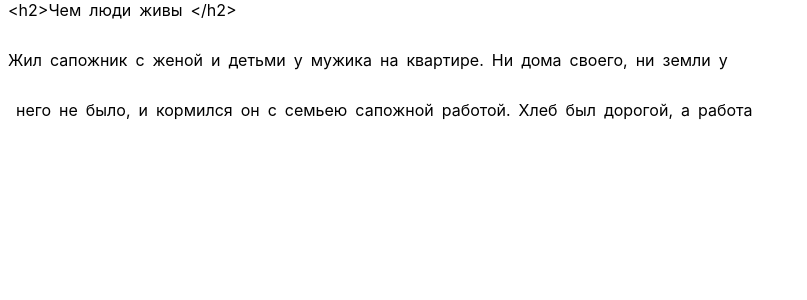
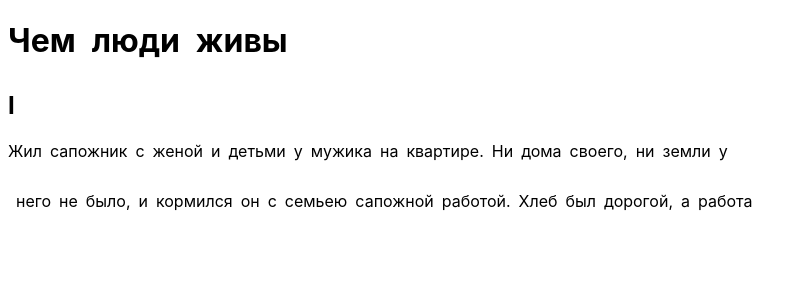
Before and after one commit to MrRisoni/polyglot, a React (Create React App) app: page / in a window 1280 px wide. Shown: the top 300 px of the page, without its empty margins (0-807 px from the left). Built offline with nearby package versions, Linux system fonts and the light colour scheme.

Commit message:
render html

```diff
--- a/src/App.js
+++ b/src/App.js
@@ -11,6 +11,11 @@ class App extends Component {
         "Жил" : "lived" ,
         "сапожник" : "shoemaker",
         "сапожной" :  "shoemaker",
+        "люди" : "Menschen",
+        "мужика" : "wife",
+        "квартире" : "Quartier",
+        "дома" : "house",
+        "своего" : "of his"
 
     }
   }
@@ -19,7 +24,8 @@ class App extends Component {
 
   render() {
 
-    let txt = "<h2>Чем люди живы </h2><br>";
+    let txt = "<h1>Чем </h1> <h1>люди </h1> <h1>живы </h1> <br>";
+    txt += "<h2>I</h2> <br>";
     txt += "Жил сапожник с женой и детьми у мужика на квартире. Ни дома своего, ни земли у <br>";
     txt += " него не было, и кормился он с семьею сапожной работой. Хлеб был дорогой, а работа "
 
--- a/src/Word.js
+++ b/src/Word.js
@@ -14,9 +14,13 @@ class Word extends Component {
 
 clickWord()
 {
-    console.log('Word ' + this.props.w + '  is clicked');
-    console.log(this.props.dictionary[this.props.w]);
-    let tra = this.props.dictionary[this.props.w];
+    let wordClicked = this.props.w.replace(/<\/?[^>]+(>|$)/g, ""); // remove html tags
+    wordClicked = wordClicked.replace(/[.,\/#!$%\^&\*;:{}=\-_`~()]/g,""); //remove punctuation
+
+
+    console.log('Word ' + wordClicked + '  is clicked');
+    console.log(this.props.dictionary[wordClicked]);
+    let tra = this.props.dictionary[wordClicked];
     if (tra === undefined)  {
         tra = '';
     }
@@ -32,11 +36,11 @@ clickWord()
   return (
     <div className="wordClass" onClick={this.clickWord}>
 
-        <div class="verticalChild">
-            {this.props.w}
-        </div>
+        <div className="verticalChild"
+            dangerouslySetInnerHTML={{__html: this.props.w}}
+        />
 
-        <div class="verticalChild transltr">
+        <div className="verticalChild transltr">
             {this.state.transltr}
         </div>
 
```
